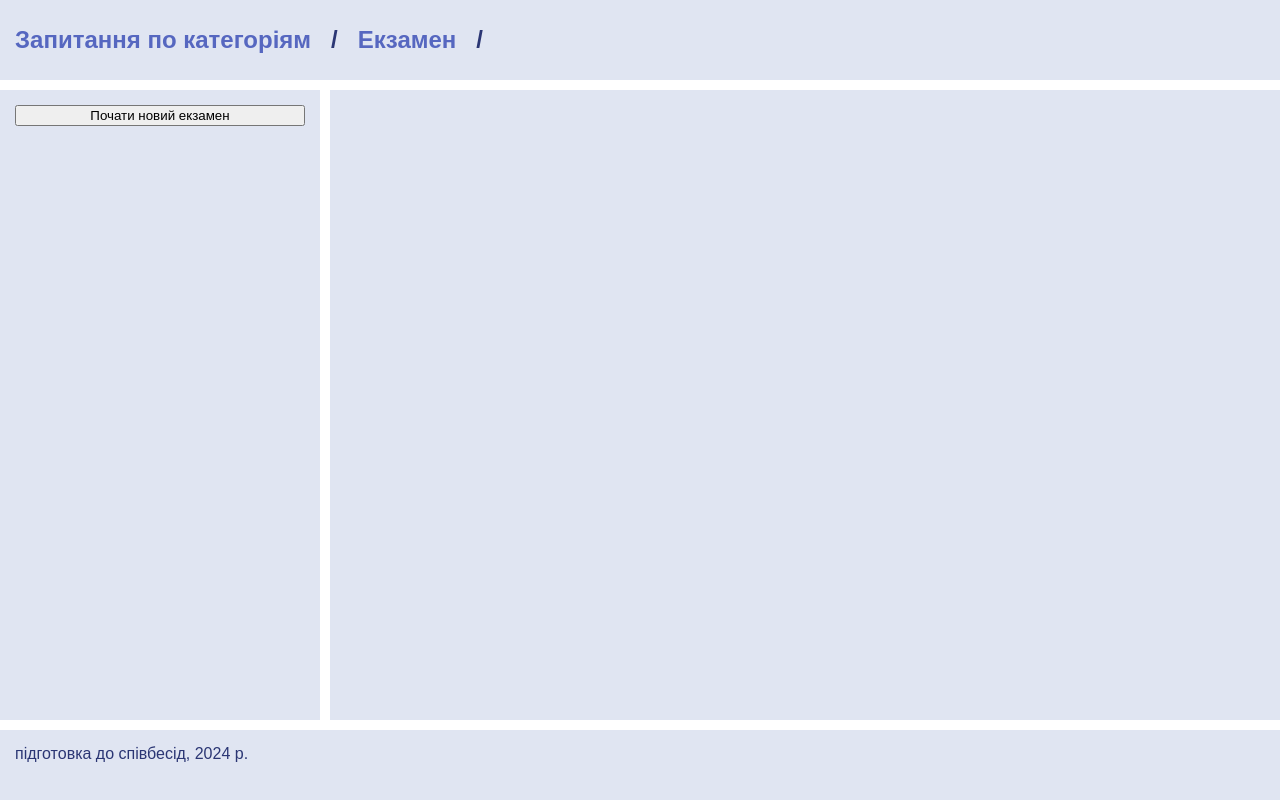
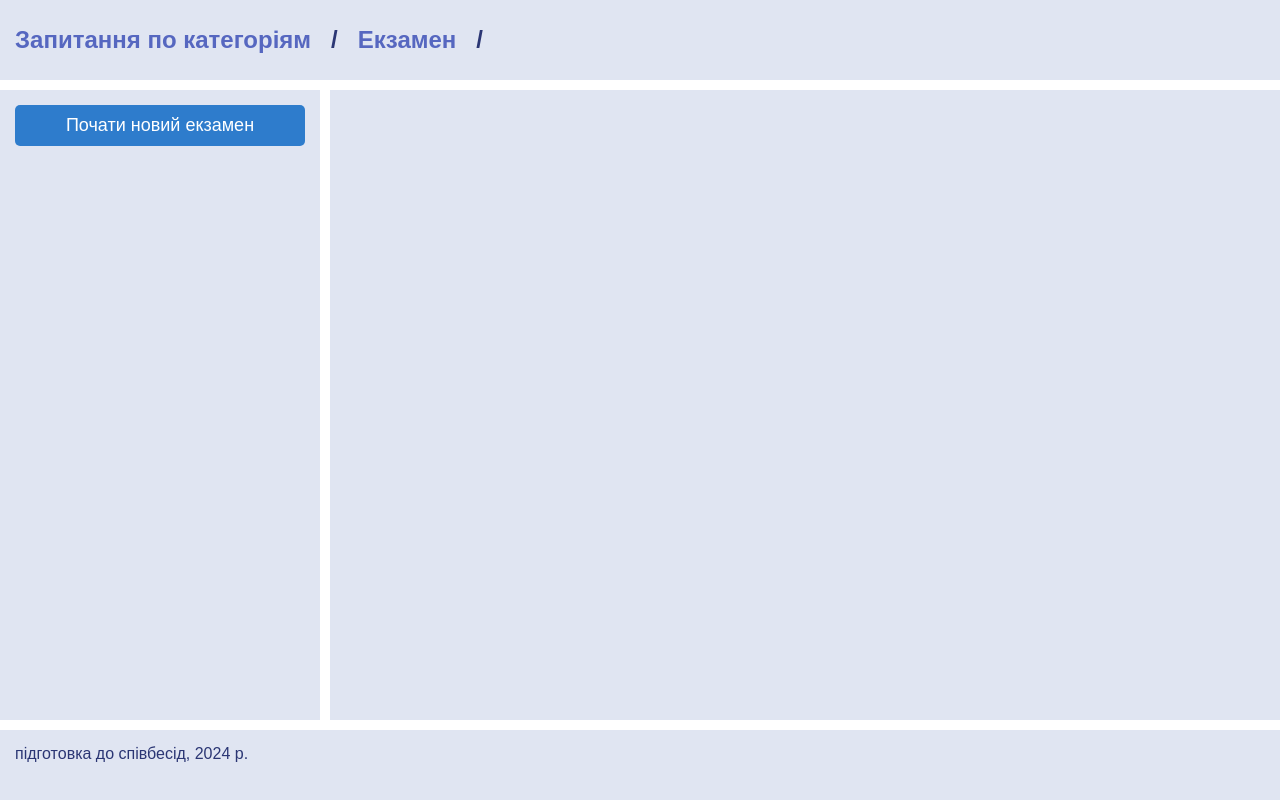
Before and after one commit to Elhantero/Front-end-questions, a React app: page /exam in a window 1280 px wide. Built offline with nearby package versions, Linux system fonts and the light colour scheme; no server answers.

Commit message:
refactored

```diff
--- a/src/components/common/questions/Questions.tsx
+++ b/src/components/common/questions/Questions.tsx
@@ -1,6 +1,6 @@
 import React from 'react';
 import {connect} from "react-redux";
-import SingleQuestion from "../singleQuestion/SingleQuestion";
+import SingleQuestionContainer from "../singleQuestion/SingleQuestionContainer";
 import {RootStateType} from "../../../store";
 import {selectQuestionsOrder} from "../../../selectors/questionsSelectors";
 
@@ -8,7 +8,7 @@ const Questions = ({ questionsOrder } : { questionsOrder: number[] }) => {
   return (
     <>
       {questionsOrder.map((id) => (
-        <SingleQuestion key={id} questionId={id} />
+        <SingleQuestionContainer key={id} questionId={id} />
       ))}
     </>
   );
--- a/src/components/common/singleQuestion/SingleQuestion.tsx
+++ b/src/components/common/singleQuestion/SingleQuestionContainer.tsx
@@ -1,11 +1,13 @@
-import React, { useState } from 'react';
-import { connect } from 'react-redux';
+import React, {useState, useCallback} from 'react';
+import {connect, useDispatch} from 'react-redux';
 import styled from 'styled-components';
-import { selectQuestionById } from '../../../selectors/questionsSelectors';
+import {selectQuestionById} from '../../../selectors/questionsSelectors';
 import * as questionsTypes from "../../../types/questions";
-import { RootStateType} from "../../../store";
+import {AppDispatch, RootStateType} from "../../../store";
 import QuestionText from "./questionText/QuestionText";
 import QuestionAnswer from "./questionAnswer/QuestionAnswer";
+import {updateQuestion} from "../../../slices/questionsSlices";
+import Rating from "../rating/Rating";
 
 interface WrapperProps {
   $readyStatus?: boolean,
@@ -39,23 +41,28 @@ const Label = styled.label<LabelProps>`
     cursor: pointer;
     user-select: none;
     border-radius: 50%;
-    color: ${({ $readyStatus }) => $readyStatus ? '#fff': '#73beff'};
-    border: 1px solid ${({ $readyStatus }) => $readyStatus ? '#fff': '#73beff'};
+    color: ${({$readyStatus}) => $readyStatus ? '#fff' : '#73beff'};
+    border: 1px solid ${({$readyStatus}) => $readyStatus ? '#fff' : '#73beff'};
+
     .arrow {
-      border: solid ${({ $readyStatus }) => $readyStatus ? '#fff': '#73beff'};
+        border: solid ${({$readyStatus}) => $readyStatus ? '#fff' : '#73beff'};
         border-width: 0 3px 3px 0;
         display: inline-block;
         padding: 3px;
     }
+
     .right {
         transform: rotate(-45deg);
     }
+
     .left {
         transform: rotate(135deg);
     }
+
     .up {
         transform: rotate(-135deg);
     }
+
     .down {
         transform: rotate(45deg);
     }
@@ -71,7 +78,7 @@ const TopLine = styled.div<TopLineProps>`
     justify-content: space-between;
     gap: 20px;
 
-    >div:first-child {
+    > div:first-child {
         input[type="text"] {
             background-color: ${((props) => (props.$withAnswer ? '#a0ffb7' : ''))};
         }
@@ -85,15 +92,25 @@ const TopLine = styled.div<TopLineProps>`
     }
 `;
 
-const SingleQuestion = ({ questionId, question } : { questionId: number, question: questionsTypes.SingleQuestion }) => {
-  const { readyStatus, answer} = question;
+const SingleQuestionContainer = ({questionId, question}: { questionId: number, question: questionsTypes.SingleQuestion }) => {
+  const {readyStatus, answer, rating} = question;
   const [showSettings, setShowSettings] = useState(false);
   const handleShowHideSettings = (e: React.ChangeEvent<HTMLInputElement>) => setShowSettings(e.target.checked);
 
+  const dispatch = useDispatch<AppDispatch>();
+  const saveQuestion = (params = {}) => dispatch(updateQuestion(params));
+
+
+  const handleRating = useCallback(
+    (e: React.ChangeEvent<HTMLInputElement>) => saveQuestion({questionId, rating: e.target.value}),
+    [rating]
+  )
+
   return (
     <Wrapper $readyStatus={!!readyStatus}>
+
       <TopLine $withAnswer={!!answer}>
-        <QuestionText questionId={questionId} />
+        <QuestionText questionId={questionId}/>
 
         <div>
           <input
@@ -109,7 +126,8 @@ const SingleQuestion = ({ questionId, question } : { questionId: number, questio
         </div>
       </TopLine>
 
-      {showSettings ? (<QuestionAnswer questionId={questionId} /> ) : null}
+      {showSettings ? (<QuestionAnswer questionId={questionId}/>) : null}
+      <Rating rating={rating} handleRating={handleRating} questionId={questionId} />
     </Wrapper>
   );
 };
@@ -118,4 +136,4 @@ const mapStateToProps = (state: RootStateType, {questionId}: { questionId: numbe
   question: selectQuestionById(state, questionId),
 });
 
-export default connect(mapStateToProps)(SingleQuestion);
+export default connect(mapStateToProps)(SingleQuestionContainer);
--- a/src/components/common/singleQuestion/questionAnswer/QuestionAnswer.tsx
+++ b/src/components/common/singleQuestion/questionAnswer/QuestionAnswer.tsx
@@ -30,7 +30,7 @@ const QuestionAnswer = ({ questionId, question } : { questionId: number, questio
     const dispatch = useDispatch();
     const saveQuestion = (params = {}) => dispatch(updateQuestion(params));
     const onClickEditAnswer = () => setIsEditAnswer(true);
-    const onChangeAnswerValue = (html: any) => setAnswerValue(html);
+    const onChangeAnswerValue = (html: string) => setAnswerValue(html);
 
     const delTagsAndTrim = (str) => str.replace(/(<([^>]+)>)/ig, '').trim();
     const onClickSaveAnswer = () => {
--- a/src/components/common/singleQuestion/questionText/QuestionText.tsx
+++ b/src/components/common/singleQuestion/questionText/QuestionText.tsx
@@ -60,7 +60,7 @@ const QuestionText = ({questionId, question}: { questionId: number, question: qu
               title="Зміна статусу готовності, готові питання виводяться в кінці"
             />
           </>
-                ) : null }
+        ) : null}
         <input
           hidden
           type="checkbox"
@@ -69,7 +69,8 @@ const QuestionText = ({questionId, question}: { questionId: number, question: qu
           onChange={handleShowHideSettings}
         />
         <Label htmlFor={`${questionId.toString()}_settings`} $readyStatus={!!readyStatus}>
-                    <svg xmlns="http://www.w3.org/2000/svg" fill={readyStatus ? "#fff" : "#73BEFFFF"} height="24px" width="24px" version="1.1"
+          <svg xmlns="http://www.w3.org/2000/svg" fill={readyStatus ? "#fff" : "#73BEFFFF"} height="24px" width="24px"
+               version="1.1"
                id="Capa_1" viewBox="0 0 54 54">
             <g>
               <path
--- a/src/pages/exam/Exam.tsx
+++ b/src/pages/exam/Exam.tsx
@@ -1,10 +1,27 @@
 import React, {useEffect} from 'react';
 import {useDispatch} from "react-redux";
+import styled from "styled-components";
 import {Article, Nav} from "../../components/styled/styledComponents";
 import QuestionsBlock from "./components/QuestionsBlock";
 import Layout from "../../components/common/layout/Layout";
 import {AppDispatch} from "../../store";
 import {fetchQuestionsForExam} from "../../slices/questionsSlices";
+
+const Btn = styled.button`
+    padding: 10px 20px;
+    font-size: 18px;
+    border: none;
+    cursor: pointer;
+    transition: all 0.3s ease-in-out;
+    color: #fff;
+    border-radius: 5px;
+    background-color: #2e7ccc;
+    white-space: nowrap;
+
+    &:hover {
+        background-color: #215d9b;
+    }
+`
 
 const Exam = () => {
     const dispatch = useDispatch<AppDispatch>();
@@ -17,7 +34,7 @@ const Exam = () => {
     return (
         <Layout>
             <Nav id="mainNav">
-                <button onClick={loadNewQuestions}>Почати новий екзамен</button>
+                <Btn type="button" onClick={loadNewQuestions}>Почати новий екзамен</Btn>
             </Nav>
             <Article id="mainArticle">
                 <QuestionsBlock />
--- a/src/slices/questionsSlices.ts
+++ b/src/slices/questionsSlices.ts
@@ -71,7 +71,7 @@ const questionsSlice = createSlice({
     statistic: {},
   },
   reducers: {
-    deleteQuestion: (state: QuestionState, action) => {
+    deleteQuestion: (state: QuestionState, action) : void => {
       const { questionId } = action.payload;
       delete state.data[questionId];
       const newOrder = [...state.order];
--- a/src/types/questions/index.ts
+++ b/src/types/questions/index.ts
@@ -1,10 +1,10 @@
 export type SingleQuestion = {
     questionId: number,
     text: string,
-    categoryId?: number,
+    categoryId: number,
     readyStatus: number,
-    rating?: number,
-    answer?: string,
+    rating: number,
+    answer: string,
 };
 export type Data = {
     [key: string]: SingleQuestion
```
Lines whose indentation alone changed are shown as unchanged.
